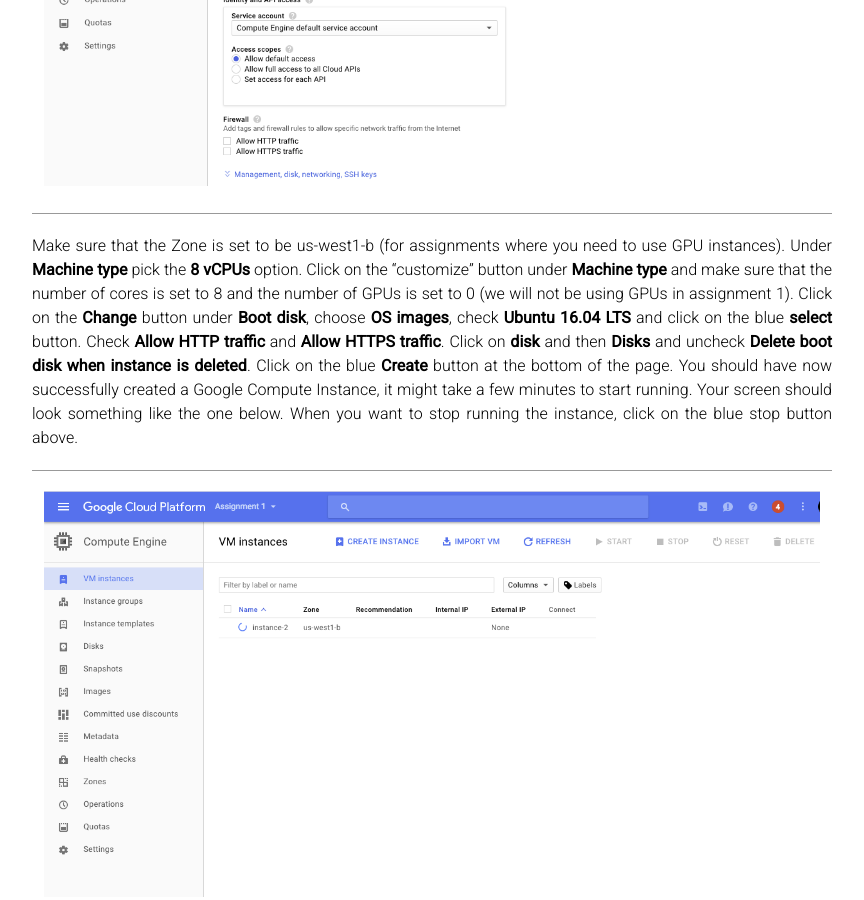
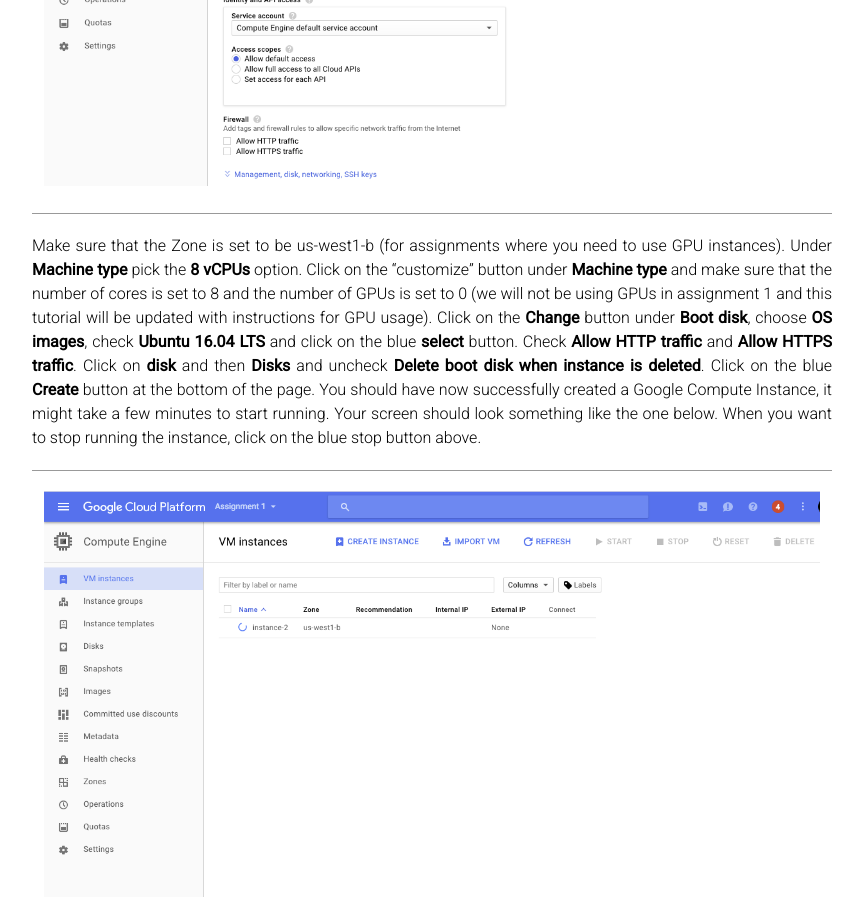
Before and after one commit to cs231n/cs231n.github.io, a Jekyll site: the page built from google_cloud_tutorial.md, in a window 1280 px wide and 900 px high, scrolled down 3944 px. Shown: the whole window, without its empty margins (208-1072 px from the left). Built offline with Jekyll 4.4.1, drawn with Linux system fonts in a browser that asks for light colours.

Commit message:
update with statement saying we will not use GPUs

```diff
--- a/google_cloud_tutorial.md
+++ b/google_cloud_tutorial.md
@@ -42,7 +42,7 @@
   <img src='/assets/cloud-create-instance-screen.png'>
 </div>
 
-Make sure that the Zone is set to be us-west1-b (for assignments where you need to use GPU instances). Under **Machine type** pick the **8 vCPUs** option. Click on the “customize” button under **Machine type** and make sure that the number of cores is set to 8 and the number of GPUs is set to 0 (we will not be using GPUs in assignment 1). Click on the **Change** button under **Boot disk**, choose **OS images**, check **Ubuntu 16.04 LTS** and click on the blue **select** button. Check **Allow HTTP traffic** and **Allow HTTPS traffic**. Click on **disk** and then **Disks** and uncheck **Delete boot disk when instance is deleted**. Click on the blue **Create** button at the bottom of the page. You should have now successfully created a Google Compute Instance, it might take a few minutes to start running. Your screen should look something like the one below. When you want to stop running the instance, click on the blue stop button above.
+Make sure that the Zone is set to be us-west1-b (for assignments where you need to use GPU instances). Under **Machine type** pick the **8 vCPUs** option. Click on the “customize” button under **Machine type** and make sure that the number of cores is set to 8 and the number of GPUs is set to 0 (we will not be using GPUs in assignment 1 and this tutorial will be updated with instructions for GPU usage). Click on the **Change** button under **Boot disk**, choose **OS images**, check **Ubuntu 16.04 LTS** and click on the blue **select** button. Check **Allow HTTP traffic** and **Allow HTTPS traffic**. Click on **disk** and then **Disks** and uncheck **Delete boot disk when instance is deleted**. Click on the blue **Create** button at the bottom of the page. You should have now successfully created a Google Compute Instance, it might take a few minutes to start running. Your screen should look something like the one below. When you want to stop running the instance, click on the blue stop button above.
 
 <div class='fig figcenter fighighlight'>
   <img src='/assets/cloud-instance-started.png'>
```
